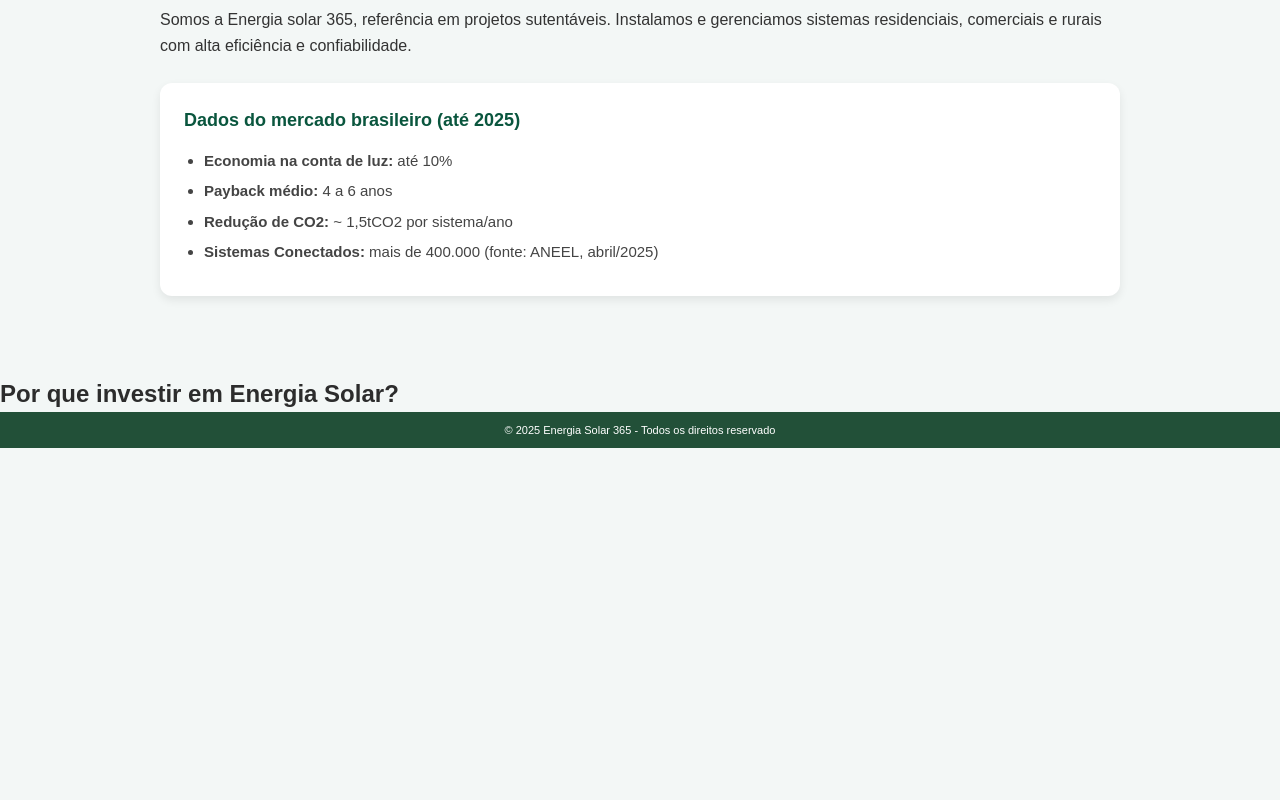
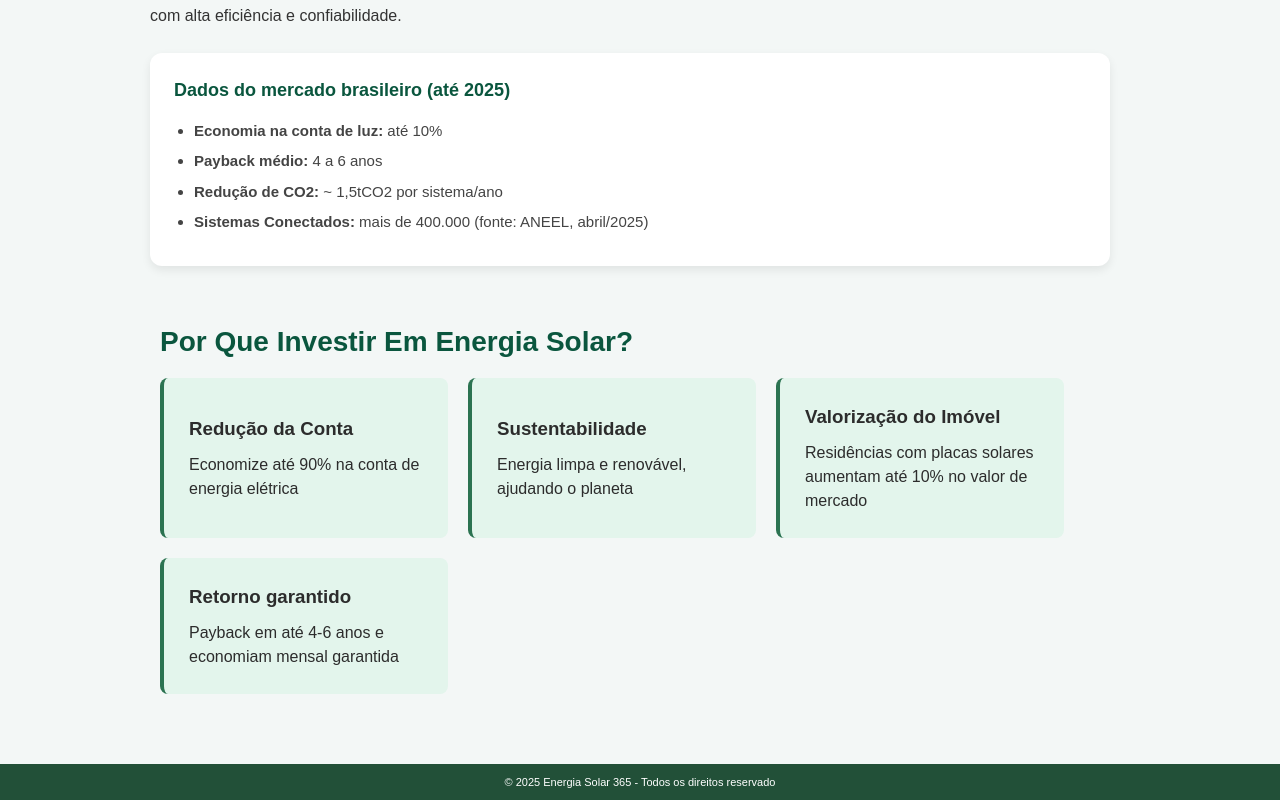
Before and after one commit to louisemorais/exercicios-react, a React (Vite) app: page / in a window 1280 px wide. Shown: the part 862-1662 px from the top of the page. Before the commit the page ends 1310 px from the top, so only its background shows below. Built offline with nearby package versions, Linux system fonts and the light colour scheme.

Commit message:
feat: subindo o a section Porque investir

```diff
--- a/src/App.jsx
+++ b/src/App.jsx
@@ -2,6 +2,7 @@ import './App.css'
 import Footer from './components/footer/Footer';
 import Header from './components/header/Header';
 import Sobre from './components/sobre/Sobre';
+import PorqueInvestir from './components/porqueInvestir/PorqueInvestir';
 
 function App() {
 
@@ -10,11 +11,7 @@ function App() {
       <div>
         <Header/>
         <Sobre/>
-
-        <section id="porque-investir">
-          <h2>Por que investir em Energia Solar?</h2>
-        </section>
-
+        <PorqueInvestir/>
         <Footer/>
       </div>
     </>
--- a/src/components/footer/FooterStyle.css
+++ b/src/components/footer/FooterStyle.css
@@ -8,4 +8,5 @@ footer{
   padding: 10px;
   font-size: 11px;
   font-weight: 500;
+  width: 100%;
 }
--- a/src/components/header/HeaderStyle.css
+++ b/src/components/header/HeaderStyle.css
@@ -7,6 +7,7 @@ header{
   background-color: rgb(34, 80, 56);
   color: #ffff;
   padding: 20px;
+  width: 100%;
 }
 
 .navbar{
@@ -14,7 +15,7 @@ header{
   flex-direction: row;
   gap: 20px;
   background-color: rgb(63, 120, 91);
-  width: 100vw;
+  width: 100%;
   align-items: center;
   justify-content: center;
   padding: 8px;
--- /dev/null
+++ b/src/components/porqueInvestir/CardsInvestir.jsx
@@ -0,0 +1,12 @@
+import './InvestirCard.css';
+
+function CardsInvestir({title, description}){
+    return(<>
+        <article className='porqueinvestir-item'>
+            <h3>{title}</h3>
+            <p>{description}</p>
+        </article>
+    </>)
+}
+
+export default CardsInvestir;
--- /dev/null
+++ b/src/components/porqueInvestir/InvestirCard.css
@@ -0,0 +1,11 @@
+.porqueinvestir-item{
+  display: flex;
+  flex-direction: column;
+  justify-content: center;
+  width: 30%;
+  background-color: #e3f5ec;
+  border-left: 4px solid #2b7351;
+  border-radius: 8px;
+  padding: 25px;
+  gap: 10px;
+}
--- /dev/null
+++ b/src/components/porqueInvestir/PorqueInvestir.jsx
@@ -0,0 +1,20 @@
+import './PorqueInvestirStyle.css';
+import CardsInvestir from './CardsInvestir.jsx';
+
+function PorqueInvestir({title, description}){
+    return(<>
+    <section id='porque-investir' className='porqueInvestir'>
+        <div className='porqueInvestir-content'>
+            <h2>Por que investir em Energia Solar?</h2>
+            <div className='organizandoCards'>
+                <CardsInvestir title='Redução da Conta' description='Economize até 90% na conta de energia elétrica'/>
+                <CardsInvestir title='Sustentabilidade' description='Energia limpa e renovável, ajudando o planeta'/>
+                <CardsInvestir title='Valorização do Imóvel' description='Residências com placas solares aumentam até 10% no valor de mercado'/>
+                <CardsInvestir title='Retorno garantido' description='Payback em até 4-6 anos e economiam mensal garantida'/>
+            </div>
+        </div>
+    </section>
+    </>)
+}
+
+export default PorqueInvestir;
--- /dev/null
+++ b/src/components/porqueInvestir/PorqueInvestirStyle.css
@@ -0,0 +1,41 @@
+.porqueInvestir {
+  display: flex;
+  flex-direction: column;
+  align-items: center;
+  width: 100%;
+  padding: 20px 0 70px 0;
+}
+
+.porqueInvestir-content {
+  width: 100%;
+  max-width: 960px;
+  display: flex;
+  flex-direction: column;
+  gap: 15px;
+}
+
+.porqueInvestir-content h2 {
+  font-size: 28px;
+  font-weight: bolder;
+  color: #0a563e;
+  text-transform: capitalize;
+}
+
+.porqueinvestir-item{
+  display: flex;
+  flex-direction: column;
+  justify-content: center;
+  width: 30%;
+  background-color: #e3f5ec;
+  border-left: 4px solid #2b7351;
+  border-radius: 8px;
+  padding: 25px;
+  gap: 10px;
+}
+
+.organizandoCards{
+  display: flex;
+  flex-wrap: wrap;
+  width: 100%;
+  gap: 20px;
+}
--- a/src/components/sobre/Sobre.jsx
+++ b/src/components/sobre/Sobre.jsx
@@ -2,7 +2,7 @@ import './SobreStyle.css'
 
 function Sobre(){
     return(<>
-    <section className='sobreNos' id='sobre-Nos'>
+      <section className='sobreNos' id='sobre-Nos'>
             <div className='sobrenosContent'>
               <h2>sobre nós</h2>
               <img src="./src/assets/placaSolar.png" alt="imagem de telhado" />
@@ -20,7 +20,7 @@ function Sobre(){
                     </ul>
                 </div>
             </div>
-        </section>
+      </section>
     </>)
 }
 export default Sobre
--- a/src/components/sobre/SobreStyle.css
+++ b/src/components/sobre/SobreStyle.css
@@ -8,7 +8,7 @@ body {
   display: flex;
   flex-direction: column;
   align-items: center;
-  padding: 80px 20px;
+  padding: 50px 20px 35px 0;
   background-color: #f3f7f6;
   width: 100%;
 }
```
